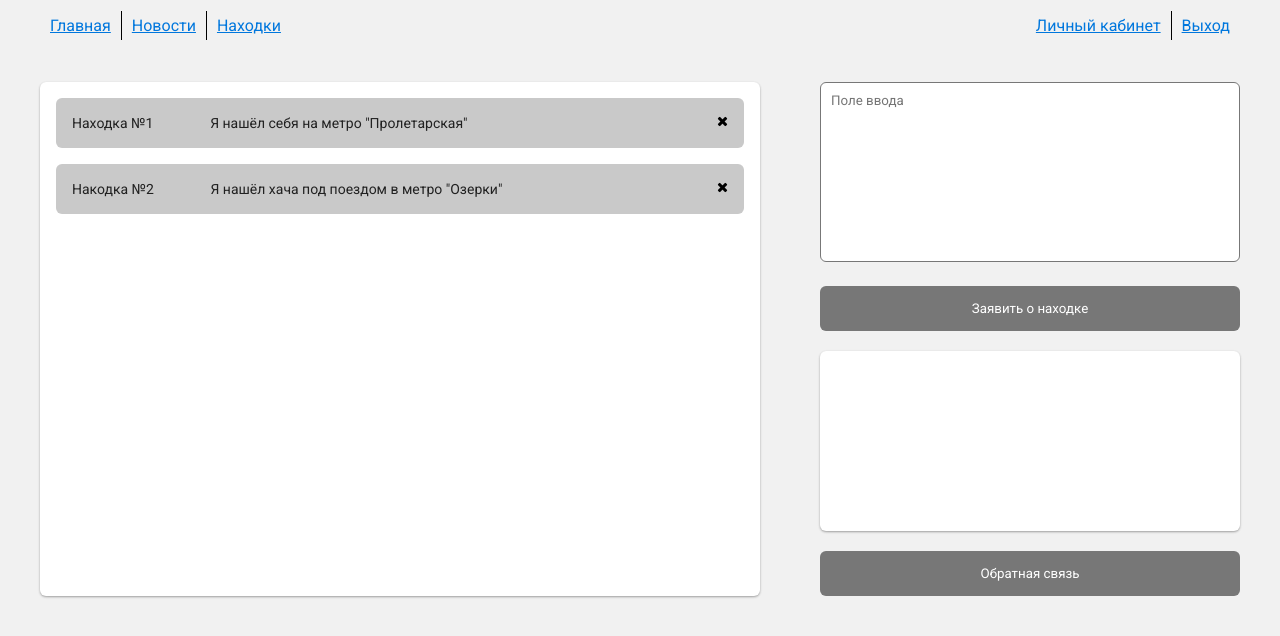
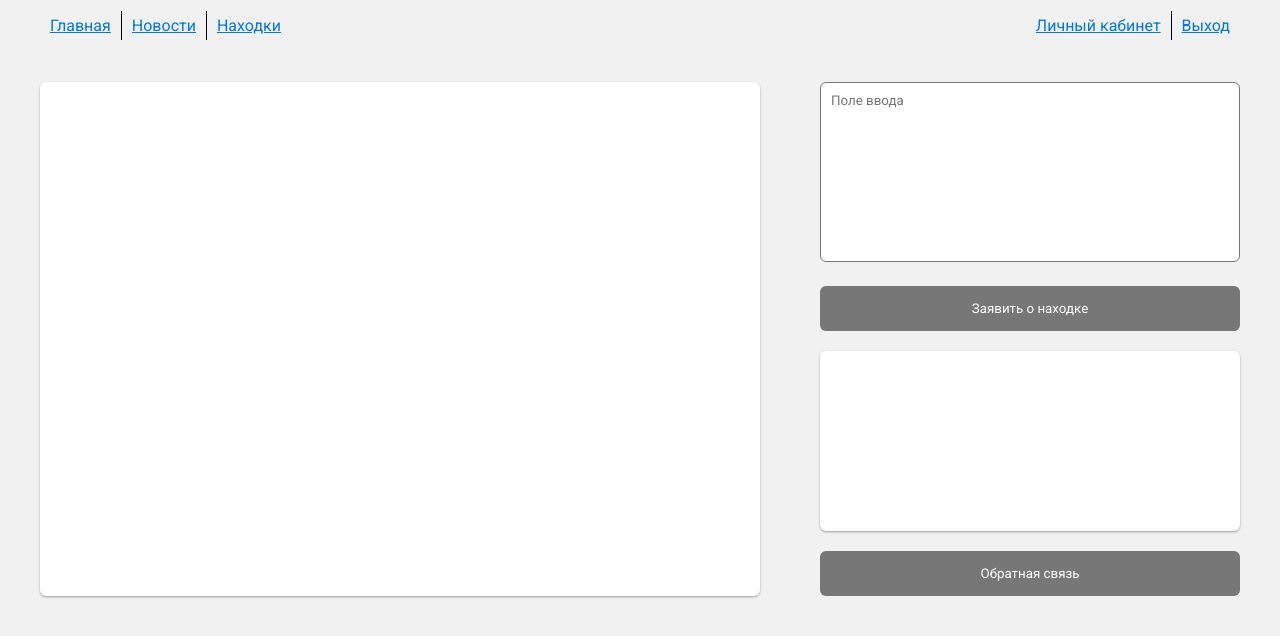
Before and after one commit to gromoff97/PIPcourse, an Angular app: page /finds in a window 1280 px wide. Shown: the top 636 px of the page. Built offline with nearby package versions, Linux system fonts and the light colour scheme.

Commit message:
id was created for div-block + example block was commented

```diff
--- a/src/app/finds/finds.component.html
+++ b/src/app/finds/finds.component.html
@@ -1,8 +1,8 @@
 <div class="def-content">
   <div class="content">
     <div class="col-left">
-      <div class="col-block window-box">
-        <div class="window">
+      <div id="finds" class="col-block window-box">
+       <!-- <div class="window">
           <div class="name">Находка №1</div>
           <div class="content">
             Я нашёл себя на метро "Пролетарская"
@@ -15,7 +15,7 @@
             Я нашёл хача под поездом в метро "Озерки"
           </div>
           <a class="uk-icon-close"></a>
-        </div>
+        </div> -->
       </div>
     </div>
     <div class="col-right">
```
